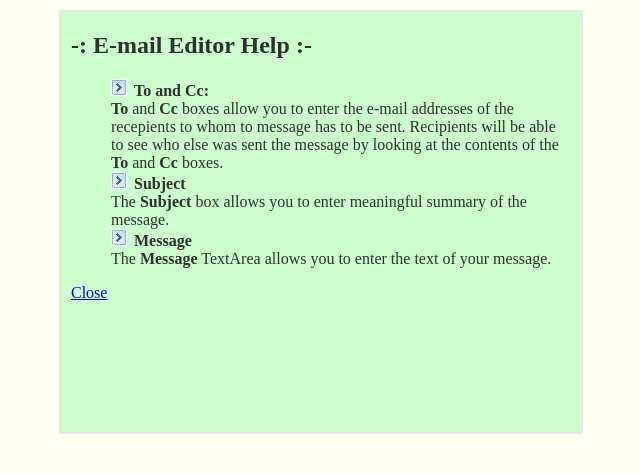
After one commit to Long192/C2009I, a PHP site: page /help.html in a window 1280 px wide. The commit adds this page. Shown: the top 473 px of the page, without its empty margins (205-845 px from the left). Run offline with PHP 8.4, Linux system fonts and the light colour scheme.

Commit message:
update code

```diff
--- /dev/null
+++ b/baitaplab4/emailform/help.html
@@ -0,0 +1,24 @@
+<!DOCTYPE html>
+<html lang="en" dir="ltr">
+<head>
+    <meta charset="utf-8">
+    <title>E-mail Editor</title>
+    <link rel="stylesheet" href="style.css">
+</head>
+<body>
+  <div id="help">
+    <h2 class="title">-: E-mail Editor Help :-</h2>
+    <ul class="page2">
+	    <li><b>To and Cc:</b></li>
+	    <b>To</b> and <b>Cc</b> boxes allow you to enter the e-mail addresses of the recepients to whom to message has to be sent. Recipients will be able to see who else was sent the message by looking at the contents of the <b>To</b> and <b>Cc</b> boxes.
+	    <li><b>Subject</b></li>
+	    The <b>Subject</b> box allows you to enter meaningful summary of the message.
+	    <li><b>Message</b></li>
+	    The <b>Message</b> TextArea allows you to enter the text of your message.
+    	</ul>
+    	<div class="close">
+    		<a href="EmailEditor.html"><p>Close</p></a>
+    	</div>
+	</div>
+</body>
+</html>
--- a/baitaplab4/emailform/style.css
+++ b/baitaplab4/emailform/style.css
@@ -1,13 +1,14 @@
 body {
 	background-color: rgb(255,255,240);
+	padding-left: 20%;
 }
 textarea{
+	overflow-y: scroll;
 	scrollbar-3dlight-color: #C0C0C0;
 	scrollbar-shadow-color: silver;
 	scrollbar-arrow-color: black;
 	scrollbar-face-color: gray;
-	width: 90%;
-
+	/*float: right;*/
 }
 .imgHelp{
 	cursor: help;
@@ -24,14 +25,13 @@ textarea{
 	padding-right: 10px;
 }
 #help{
-	/*position: absolute;*/
+	position: absolute;
 	width: 500px;
 	height: 420px;
 	top: 10px;
-	background-color: #cfc
+	background-color: #cfc;
 	padding-left: 10px;
 	padding-right: 10px;
-	display: none;
 	border: solid #E4E7E7 2px;
 	color:#303030;
 }
@@ -45,3 +45,21 @@ ul{
 	list-style-type: square;
 	list-style-position: inside;
 }
+.img{
+	padding-right: 50%;
+}
+.form{
+	display: flex;
+	padding-bottom: 7px;
+}
+label{
+	float: left;
+	width: 20%;
+	text-align: right;
+	padding-right: 10px;
+}
+li{
+	list-style-image: url(bullet.jpg);
+	list-style-type: square;
+	list-style-position: inside;
+}
```
Also changed, not shown: baitaplab4/emailform/emaileditor.html (+30 -8 lines), baitaplab4/emailform/status.html (added, +9 -0 lines), index.php (deleted, +0 -31 lines), baitaplab4/emailform/Help.jpg (added), baitaplab4/emailform/bullet.jpg (added).
